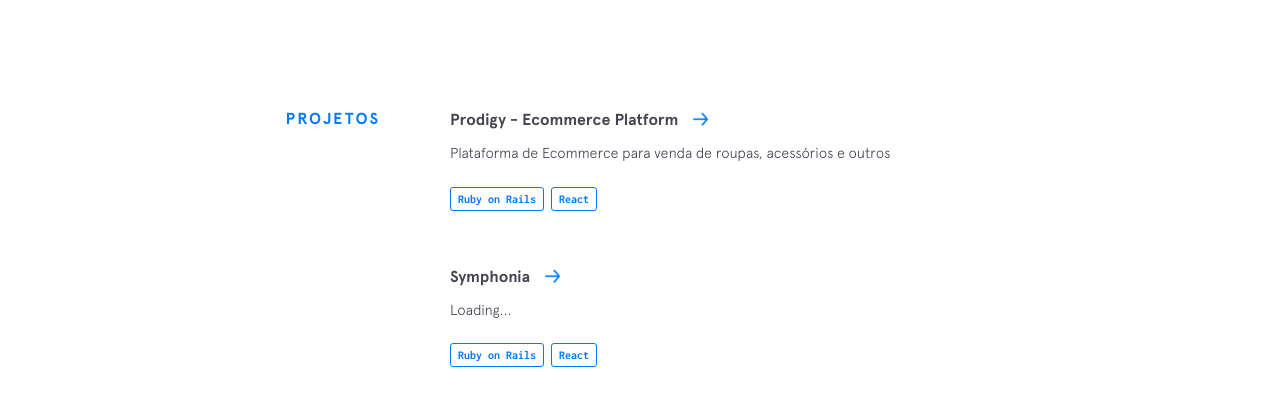
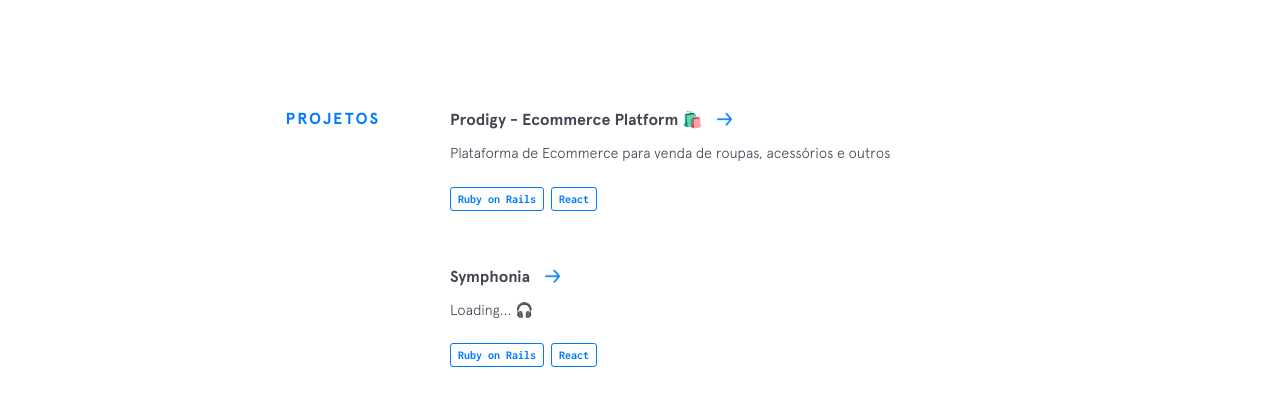
Before and after one commit to teixrepo/my-portfolio, a Jekyll site: the page built from index.html, in a window 1280 px wide. Shown: the part 1387-1794 px from the top of the page. Built offline with Jekyll 4.4.1, drawn with Linux system fonts in a browser that asks for light colours; nearby versions of some CDN libraries.

```diff
--- a/_data/other-projects.yml
+++ b/_data/other-projects.yml
@@ -1,4 +1,4 @@
-- name: Prodigy - Ecommerce Platform
+- name: Prodigy - Ecommerce Platform 🛍️
   url: https://github.com/teixtarcio/prodigy-ecommerce
   code: https://github.com/teixtarcio/prodigy-ecommerce
   description: Plataforma de Ecommerce para venda de roupas, acessórios e outros
@@ -9,7 +9,7 @@
 - name: Symphonia
   url: https://github.com/teixtarcio
   code: https://github.com/teixtarcio
-  description: Loading...
+  description: Loading... 🎧
   used:
     - thing: Ruby on Rails
     - thing: React
```
